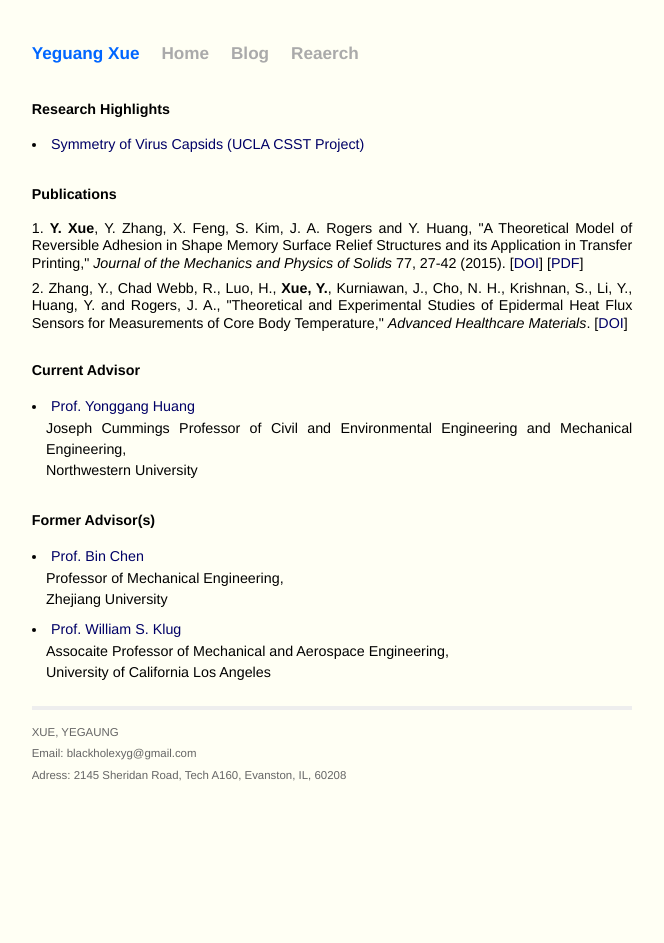
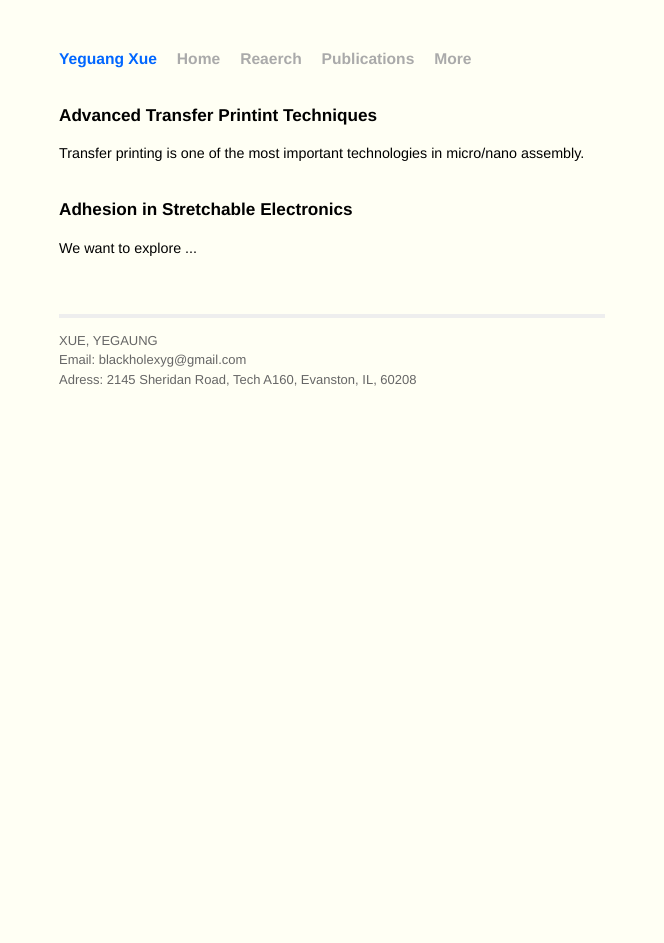
Before and after one commit to yeguang-xue/yeguang-xue.github.io, a Jekyll site: the page built from research.html, in a window 1280 px wide. Shown: the whole page, without its empty margins (308-972 px from the left). Built offline with Jekyll 4.4.1, drawn with Linux system fonts in a browser that asks for light colours; Markdown is read by kramdown in place of the engine named in the settings; after the commit the page ends 900 px from its top, so only the background shows below that.

Commit message:
Important redesign with HTML5 features

```diff
--- /dev/null
+++ b/_layouts/site.html
@@ -0,0 +1,72 @@
+<!DOCTYPE html>
+<html>
+<head>
+
+  <meta charset="UTF-8">
+
+  <meta name="author" content="Yeguang Xue" />
+
+  <title>{{ page.title }}</title>
+
+  <!-- CSS -->
+  <link rel="stylesheet" href="/css/newscreen.css">
+
+  <!-- .ico -->
+  <link rel="shortcut icon" href="/favicon.ico" />
+
+  <!-- Mathjax-->
+  <script src="http://cdn.mathjax.org/mathjax/latest/MathJax.js?config=TeX-AMS-MML_HTMLorMML"></script>
+
+  <!-- Google Site tools -->
+  <meta name="google-site-verification" content="NDXDEYJ0w4fq64Kr96e58rTXy2cHY0aQ1oCW1C4G2Eo" />
+
+  <!-- Google Track-->
+  <script type="text/javascript">
+
+  var _gaq = _gaq || [];
+  _gaq.push(['_setAccount', 'UA-44779583-1']);
+  _gaq.push(['_trackPageview']);
+
+  (function() {
+    var ga = document.createElement('script'); ga.type = 'text/javascript'; ga.async = true;
+    ga.src = ('https:' == document.location.protocol ? 'https://ssl' : 'http://www') + '.google-analytics.com/ga.js';
+    var s = document.getElementsByTagName('script')[0]; s.parentNode.insertBefore(ga, s);
+  })();
+
+  </script>
+
+</head>
+
+<body>
+
+  <h1 class="visually-hidden">Website</h1>
+
+  <head>
+    <nav>
+      <h2 class="visually-hidden">Menu List</h1>
+      <span class="name"><a href="/">Yeguang Xue</a></span>
+      <span class="menu"><a href="/">Home</a></span>
+      <span class="menu"><a href="/research.html">Reaerch</a></span>
+      <span class="menu"><a href="/publications.html">Publications</a></span>
+      <span class="menu"><a href="/more.html">More</a></span>
+    </nav>
+  </head>
+
+  <main>
+
+    {{ content }}
+
+  </main>
+
+
+  <footer>
+    <h2 class="visually-hidden">Contact</h1>
+    <p>
+      XUE, YEGAUNG <br />
+      Email: blackholexyg@gmail.com <br />
+      Adress: 2145 Sheridan Road, Tech A160, Evanston, IL, 60208 <br />
+    </p>
+  </footer>
+
+</body>
+</html>
--- a/css/newscreen.css
+++ b/css/newscreen.css
@@ -1,36 +1,91 @@
 
 * {
-    margin: 0;
-    padding: 0;
+  margin: 0;
+  padding: 0;
 }
 
 html, body {
-  height: 100%;
+  width: 42em;
+  margin-left: auto;
+  margin-right: auto;
   background-color: #FFFFF4;
   font: 14px helvetica, arial, clean, sans-serif;
   font-size: small;
 }
 
-main {
-    font-size: 110%;
+a {
+  color: #000066;
+  text-decoration: none;
+}
+
+a:visited {
+  color: #000066;
+}
+
+/******************************/
+/*       Navigation Bar       */
+/******************************/
+
+nav {
+  font-size: 120%;
   text-align: justify;
-  width: 42em;
-  margin: 3em auto 2em auto;
+  margin-top: 3em;
+  margin-bottom: 2em;
   line-height: 1.5em;
 }
 
-main h1 {
+nav span.name{
+  font-weight: bold;
+}
+
+nav span.name a{
+  color: #0066FF;
+}
+
+nav span.name a:hover{
+  color: #660066;
+}
+
+nav span.menu{
+  font-weight: bold;
+  margin-left: 1em;
+}
+
+nav span.menu a{
+  color: #aaa;
+}
+
+nav span.menu a:hover{
+  color: black;
+}
+
+/******************************/
+/*         Main Cotent        */
+/******************************/
+
+main {
+  font-size: 110%;
+  text-align: justify;
+  margin-top: 2em;
+  margin-bottom: 2em;
+  margin-left: auto;
+  margin-right: auto;
+  line-height: 1.5em;
+}
+
+main h1,h2,h3 {
   font-size: 120%;
   margin-bottom: 1em;
   margin-top: 2em;
 }
 
-main h2 {
-  font-size: 110%;
+main hr {
+  margin-bottom: 1em;
 }
 
 main p {
-  margin: 1em 0;
+  margin-top: 1em;
+  margin-left: 0;
 }
 
 main ol {
@@ -38,3 +93,50 @@ main ol {
   list-style-position: inside;
   margin-bottom: 0em;
 }
+
+main ol li{
+  margin-top: 0.5em;
+  margin-bottom: 0.5em;
+}
+
+main ul {
+  list-style-position: inside;
+  margin-bottom: 0em;
+}
+
+main ul li{
+  margin-top: 0.5em;
+  margin-bottom: 0.5em;
+}
+
+/******************************/
+/*           Footer           */
+/******************************/
+
+footer {
+  width: 42em;
+  color: #666;
+  font-size: 100%;
+  line-height: 1.5em;
+  border-top: 4px solid #eee;
+  margin-top: 2em;
+  padding-top: 1em;
+  padding-bottom: 2em;
+  float: left;
+}
+
+
+/******************************/
+/*           Others           */
+/******************************/
+
+.visually-hidden {
+  position: absolute !important;
+  clip: rect(1px 1px 1px 1px); /* IE6, IE7 */
+  clip: rect(1px, 1px, 1px, 1px);
+  padding:0 !important;
+  border:0 !important;
+  height: 1px !important;
+  width: 1px !important;
+  overflow: hidden;
+}
--- a/research.html
+++ b/research.html
@@ -1,53 +1,20 @@
 ---
-layout: default
-title: Researches of Yeguang
+layout: site
+title: Research
 ---
 
-<!-- Main Frame -->
+<!-- Main Content -->
 
-<h1>Research Highlights</h1>
-<ul class="lists">
-  <!-- <li><a href="/research/2014-zju.html">MD simulation of myosin (ZJU)</a></li> -->
-  <li><a href="/research/2013-csst.html">Symmetry of Virus Capsids (UCLA CSST Project)</a></li>
-</ul>
+<section>
+  <h2>Advanced Transfer Printint Techniques</h2>
+  <p>
+    Transfer printing is one of the most important technologies in micro/nano assembly.
+  </p>
+</section>
 
-<h1>Publications</h1>
-<script>
-</script>
-
-<ol class="ref">
-  <li>
-    <b>Y. Xue</b>, Y. Zhang, X. Feng, S. Kim, J. A. Rogers and Y. Huang, "A Theoretical Model of Reversible Adhesion in Shape Memory Surface Relief Structures and its Application in Transfer Printing," <i>Journal of the Mechanics and Physics of Solids</i> 77, 27-42 (2015).
-    [<a href=http://dx.doi.org/10.1016/j.jmps.2015.01.001>DOI</a>]
-    [<a href=http://rogers.matse.illinois.edu/files/2015/jmpssmp.pdf>PDF</a>]
-  </li>
-  <li>
-    Zhang, Y., Chad Webb, R., Luo, H., <b>Xue, Y.</b>, Kurniawan, J., Cho, N. H., Krishnan, S., Li, Y., Huang, Y. and Rogers, J. A., "Theoretical and Experimental Studies of Epidermal Heat Flux Sensors for Measurements of Core Body Temperature," <i>Advanced Healthcare Materials</i>.
-    [<a href=http://dx.doi.org/10.1002/adhm.201500110>DOI</a>]
-  </li>
-</ol>
-
-<h1>Current Advisor</h1>
-
-<ul class="lists">
-  <li>
-     <a href="http://www.mccormick.northwestern.edu/research-faculty/directory/profiles/huang-yonggang.html">Prof. Yonggang Huang</a> <br />
-     <span>Joseph Cummings Professor of Civil and Environmental Engineering and Mechanical Engineering, </span>
-     <span>Northwestern University</span>
-  </li>
-</ul>
-
-<h1>Former Advisor(s)</h1>
-
-<ul class="lists">
-  <li>
-     <a href="http://mypage.zju.edu.cn/chenbin">Prof. Bin Chen</a> <br />
-     <span> Professor of Mechanical Engineering, </span>
-     <span> Zhejiang University </span>
-  </li>
-  <li>
-     <a href="http://www.seas.ucla.edu/~klug">Prof. William S. Klug</a> <br />
-     <span>Assocaite Professor of Mechanical and Aerospace Engineering, </span>
-     <span>University of California Los Angeles</span>
-  </li>
-</ul>
+<section>
+  <h2>Adhesion in Stretchable Electronics</h2>
+  <p>
+    We want to explore ...
+  </p>
+</section>
```
Also changed, not shown: cv.md (+9 -8 lines), index.html (+22 -18 lines), more.html (added, +26 -0 lines), publications.html (added, +22 -0 lines), 1 other file.
